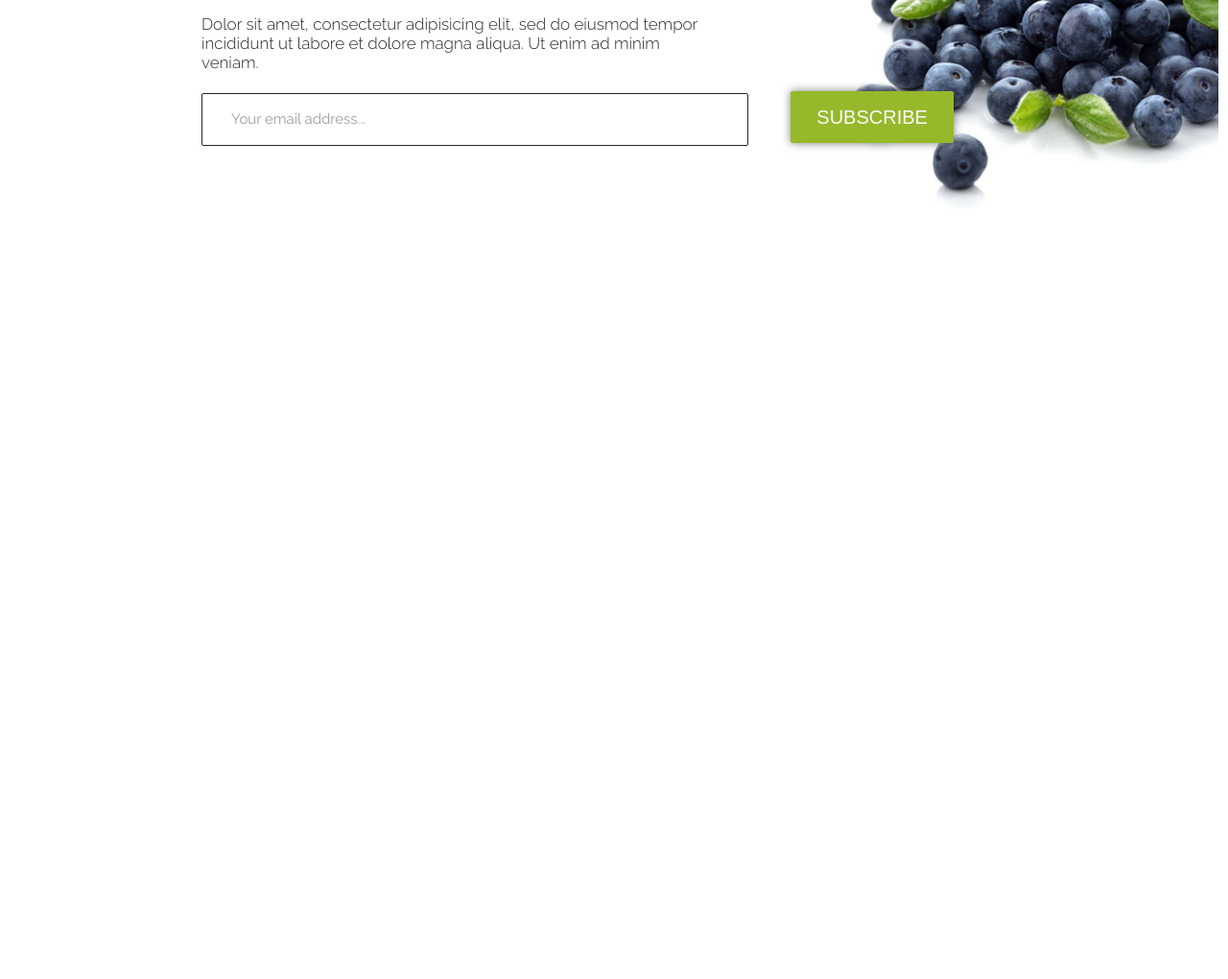
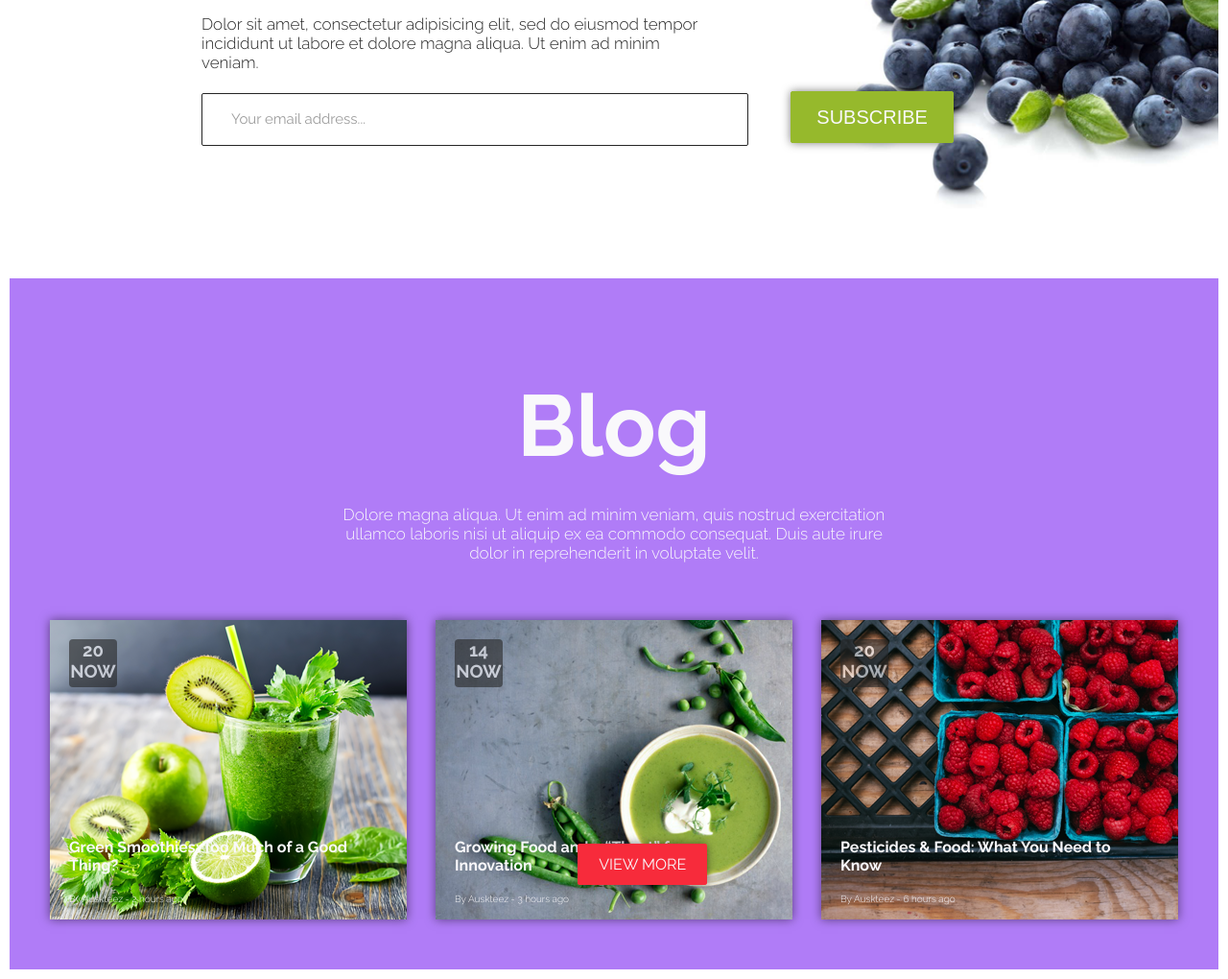
Before and after one commit to psevernyj/cahee, a website: page index.html in a window 1280 px wide. Shown: the part 3560-4580 px from the top of the page at 96% size. Before the commit the page ends 3860 px from the top, so only its background shows below. Drawn offline with Linux system fonts and the light colour scheme.

Commit message:
make section-5

```diff
--- a/index.html
+++ b/index.html
@@ -107,7 +107,35 @@
         <input type="text" class="form-input" placeholder="Your email address..." name="e-mail_subscribe">
         <input type="submit" class="button-input" value="SUBSCRIBE">
     </form>
-
+</section>
+<section class="section-5">
+    <div class="section-5-content">
+        <h1>Blog</h1>
+        <p>Dolore magna aliqua. Ut enim ad minim veniam,
+            quis nostrud exercitation<br/> ullamco laboris nisi
+            ut aliquip ex ea commodo consequat. Duis aute
+            irure<br/> dolor in reprehenderit in voluptate velit.</p>
+    </div>
+    <div class="section-5-gallery">
+        <div class="pic first">
+            <h3>20 now</h3>
+            <h4>Green Smoothies: Too Much of a Good Thing?</h4>
+            <h5> By Auskteez - 2 hours ago</h5>
+        </div>
+        <div class="pic second">
+            <h3>14 now</h3>
+            <h4>Growing Food and a “Thirst” for Innovation</h4>
+            <h5> By Auskteez - 3 hours ago</h5>
+        </div>
+        <div class="pic third">
+            <h3>20 now</h3>
+            <h4>Pesticides & Food: What You Need to Know</h4>
+            <h5> By Auskteez - 6 hours ago</h5>
+        </div>
+    </div>
+    <div class="section-5-button">
+        <a class="button" href="#">View more</a>
+    </div>
 </section>
 
 </body>
--- a/scss/base.scss
+++ b/scss/base.scss
@@ -2,6 +2,7 @@
 @import "Section-2";
 @import "section-3";
 @import "section-4";
+@import "section-5";
 
 * {
   margin: 0;
--- a/scss/section-4.scss
+++ b/scss/section-4.scss
@@ -65,5 +65,9 @@
     border-radius: 2px;
     box-shadow:0 0 10px rgba(0,0,0,0.5);
     color: #f9f8fb;
+    transition: all .3s;
+  }
+  .button-input:hover{
+    transform: scale(1.1);
   }
 }
--- /dev/null
+++ b/scss/section-5.scss
@@ -0,0 +1,100 @@
+.section-5{
+  background-color: #b07cf7;
+  background-size: cover;
+  width: 100%;
+  height: 90vh;
+  position: relative;
+  .section-5-content{
+    text-align: center;
+    color: #f9f8fb;
+    h1{
+      font-size: 9rem;
+      font-weight: bold;
+      padding-top: 10rem;
+      }
+    p{
+      font-size: 1.7rem;
+      font-weight: lighter;
+      padding: 3rem 0;
+
+    }
+  }
+  .section-5-gallery{
+    display: flex;
+    justify-content: center;
+    align-items: center;
+    flex-direction: row;
+    margin-top:3rem;
+    color: #f9f8fb;
+
+    .pic{
+      width: 372px; height: 312px;
+      box-shadow:0 0 10px rgba(0,0,0,0.5);
+      position: relative;
+      transition: all .3s;
+
+      h3{
+        width: 5rem;
+        height: 5rem;
+        text-align: center;
+        background-color: #262626;
+        text-transform: uppercase;
+        border-radius: 4px;
+        opacity: 0.6;
+        position: absolute;
+        top: 20px;
+        left: 20px;
+      }
+      h4{
+        width: 80%;
+        position: absolute;
+        top: 227px;
+        left: 20px;
+      }
+      h5{
+        font-size: 1rem;
+        font-weight: lighter;
+        position: absolute;
+        top: 285px;
+        left: 20px;
+
+      }
+    }
+    .pic:hover{
+      transform: scale(1.1);
+    }
+
+    .first{
+      background-image: url("../img/section-5/apples.png");
+    }
+    .second{
+      background-image: url("../img/section-5/peas.png");
+      margin: 0 3rem;
+    }
+    .third{
+      background-image: url("../img/section-5/raspberries.png");
+      box-shadow:0 0 10px rgba(0,0,0,0.5);
+    }
+  }
+  .section-5-button{
+    position: absolute;
+    bottom: 100px;
+    left: 47%;
+    .button {
+      border: 2px solid #f72b3b;
+      background-color: #f72b3b;
+      border-radius: 3px;
+      box-shadow:0 0 10px rgba(0,0,0,0.5);
+      text-transform: uppercase;
+      text-decoration: none;
+      color: #f9f8fb;
+      padding: 1rem 2rem;
+      transition: all .3s;
+    }
+    .button:hover{
+      border: 2px solid #e6ed76;
+      background-color: #e6ed76;
+      color: #262626;
+    }
+  }
+}
```
Also changed, not shown: css/index.css.
